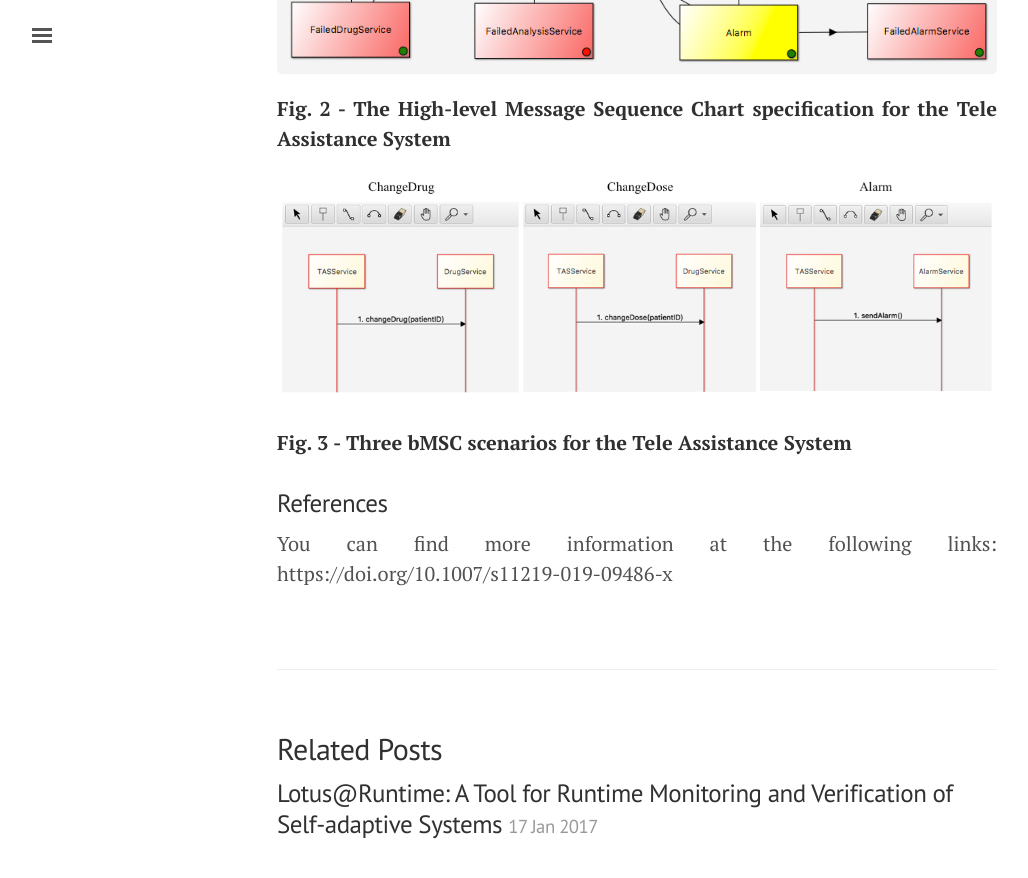
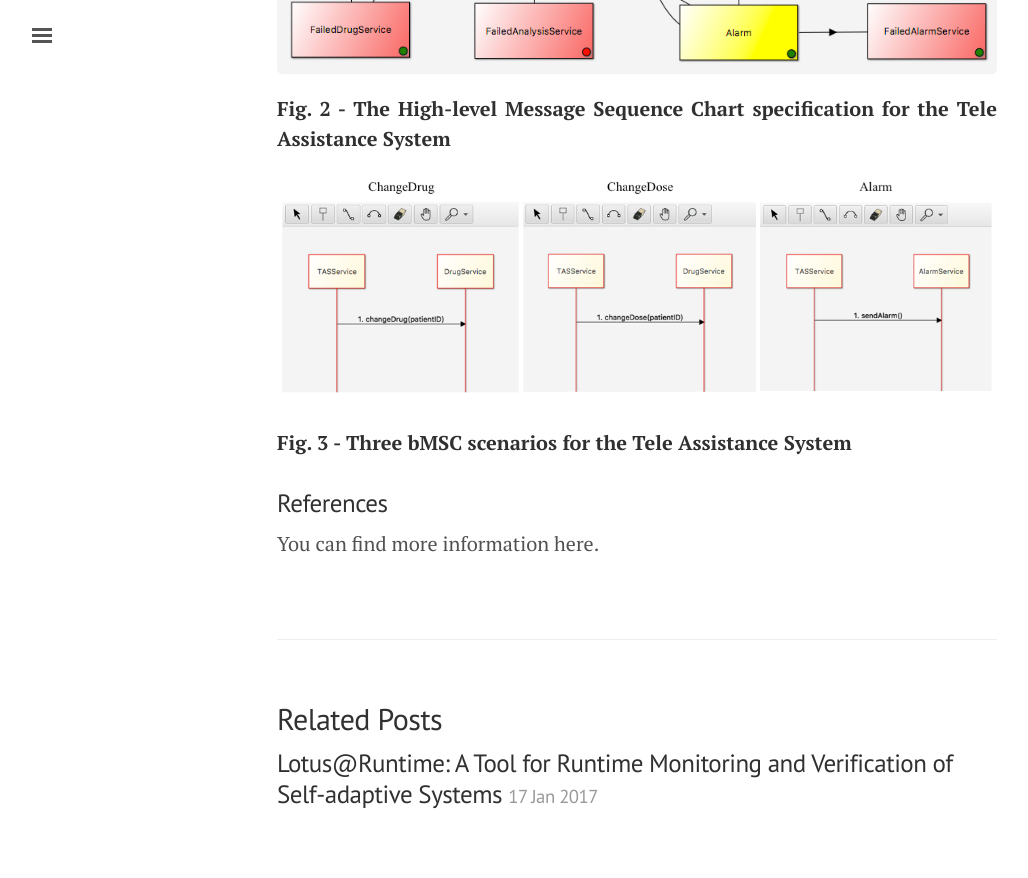
Before and after one commit to davimonteiro/davimonteiro.github.io, a Jekyll site: the page built from _posts/2019-12-01-scen@rist.md, in a window 1280 px wide and 900 px high, scrolled down 2442 px. Shown: the top 878 px of the window, without its empty margins (3-1031 px from the left). Built offline with Jekyll 4.4.1, drawn with Linux system fonts in a browser that asks for light colours; nearby versions of some CDN libraries; a style sheet for code colours, icons or effects is not loaded.

Commit message:
Add link to the paper DOI

```diff
--- a/_posts/2019-12-01-scen@rist.md
+++ b/_posts/2019-12-01-scen@rist.md
@@ -30,5 +30,4 @@ Tele Assistance System is a service-based system that provides remote health-mon
 
 ### References
 
-You can find more information at the following links:
-https://doi.org/10.1007/s11219-019-09486-x
+You can find more information [here](https://doi.org/10.1007/s11219-019-09486-x).
```
